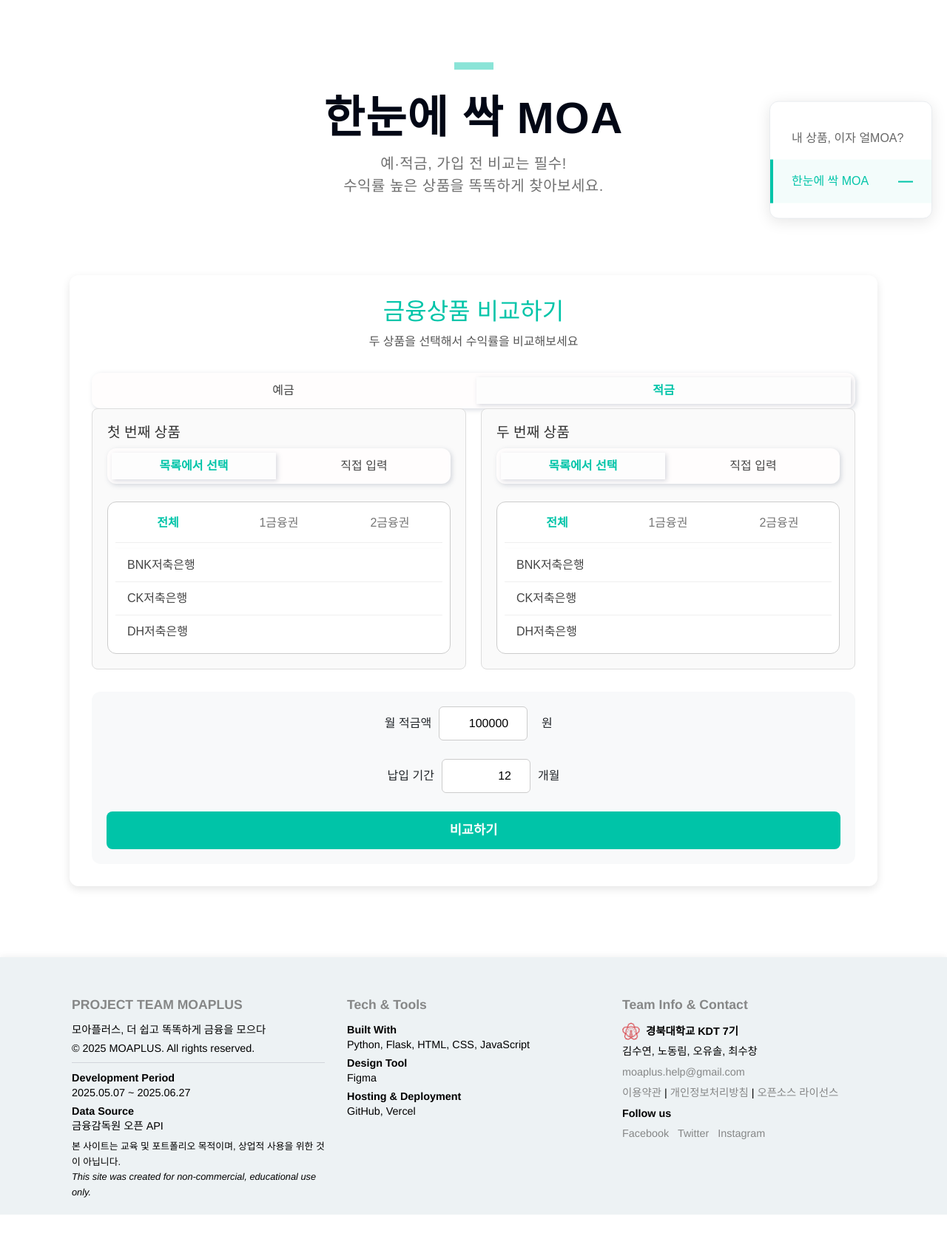
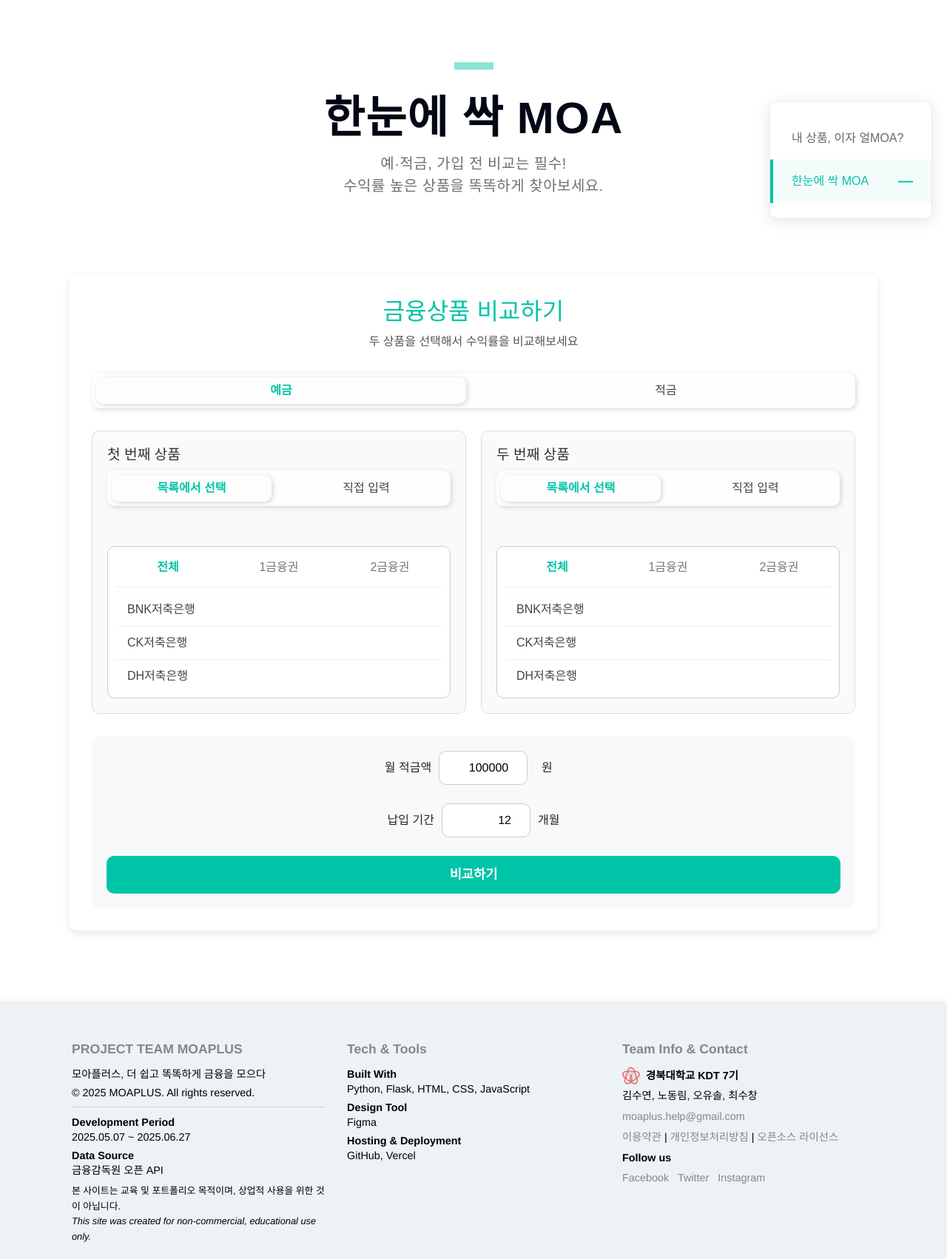
Before and after one commit to rimit000/finance_service_3, a Flask app: page /plus/compare in a window 1280 px wide. Shown: the part 184-1886 px from the top of the page at 74% size. Before the commit the page ends 1826 px from the top, so only its background shows below. Run offline with Flask 3, Linux system fonts and the light colour scheme; some web fonts are replaced.

Commit message:
비교페이지 디자인 일부 수정

```diff
--- a/templates/compare_form.html
+++ b/templates/compare_form.html
@@ -32,7 +32,7 @@
       transform: translateY(-50%);
       width: 250px;
       background: #ffffff;
-      border-radius: 12px;
+      border-radius: 10px;
       padding: 20px 0;
       box-shadow: 0 4px 20px rgba(0, 0, 0, 0.1);
       z-index: 1000;
@@ -190,7 +190,7 @@
 
     .compare-box {
       background-color: white;
-      border-radius: 12px;
+      border-radius: 10px;
       box-shadow: 0 4px 12px rgba(0, 0, 0, 0.1);
       max-width: 1200px;
       margin: 0 auto;
@@ -220,7 +220,7 @@
     .form-card {
       flex: 1;
       border: 1px solid #ddd;
-      border-radius: 8px;
+      border-radius: 10px;
       padding: 20px;
       background-color: #fafafa;
     }
@@ -237,7 +237,7 @@
       padding: 8px;
       margin-top: 6px;
       margin-bottom: 14px;
-      border-radius: 6px;
+      border-radius: 10px;
       border: 1px solid #ccc;
     }
 
@@ -246,14 +246,17 @@
       display: flex;
       width: 100%;
       background-color: #fffdfd;
-      border-radius: 12px;
+      border-radius: 10px;
       overflow: hidden;
       z-index: 1;
       box-shadow: 2px 2px 6px rgba(124,132,153,0.3);
       height: 48px;
       align-items: center;
       padding: 6px;
-      gap: 8px; /* 버튼 간 여백 */
+
+      justify-content: space-between;
+      gap: 20px;
+      margin-bottom: 30px;
     }
 
     .group-buttons button {
@@ -267,6 +270,8 @@
       cursor: pointer;
       transition: all 0.2s ease;
       flex: 1;      /* 추가: 버튼이 그룹 너비 균등 분배 */
+      border-radius: 10px;
+
     }
 
     .group-buttons .active {
@@ -274,12 +279,15 @@
       color: #00C4A8;
       font-weight: 600;
       box-shadow: 2px 2px 6px rgba(124,132,153,0.3);
+      border-radius: 10px;
+
     }
 
     .button-group-wrapper {
       display: flex;
       flex-direction: column;
       gap: 12px;
+      border-radius: 10px;
     }
 
     /* 직접 입력 영역 */
@@ -287,7 +295,7 @@
       margin-top: 12px;
       padding: 16px;
       border: 1px solid transparent; /* 보이지 않게 처리 */
-      border-radius: 8px;
+      border-radius: 10px;
       background-color: transparent;
       display: block; /* 항상 표시 */
       min-height: 60px; /* 항상 공간 확보 */
@@ -316,19 +324,20 @@
       padding: 4px 8px;
       font-size: 1rem;
       border: 1px solid #ccc;
-      border-radius: 4px;
+      border-radius: 10px;
       text-align: right;
     }
 
     .label-text {
       color: #222;
       font-weight: 500;
+      width: 30%;
     }
 
     /* -------------------- 공통 드롭다운 박스 -------------------- */
     .custom-dropdown {
       border: 1px solid #ccc;
-      border-radius: 12px;
+      border-radius: 10px;
       padding: 10px;
       width: 100%;
       background-color: white;
@@ -400,7 +409,7 @@
     /* 계산 섹션 */
     .calculation-section {
       background-color: #f8f9fa;
-      border-radius: 12px;
+      border-radius: 10px;
       padding: 20px;
       margin-top: 20px;
     }
@@ -434,7 +443,7 @@
 	width: 120px;
 	padding: 10px;
 	border: 1px solid #ccc;
-	border-radius: 6px;
+	border-radius: 10px;
 	text-align: right;
 	}
 
@@ -443,7 +452,7 @@
       color: white;
       border: none;
       padding: 12px 30px;
-      border-radius: 8px;
+      border-radius: 10px;
       font-size: 1.1rem;
       font-weight: 600;
       cursor: pointer;
@@ -471,7 +480,7 @@
       flex: 1;
       background: white;
       border: 2px solid #e0e0e0;
-      border-radius: 16px;
+      border-radius: 10px;
       padding: 25px;
       box-shadow: 0 4px 12px rgba(0, 0, 0, 0.08);
       position: relative;
@@ -496,7 +505,7 @@
     .result-card .bank-logo {
       width: 40px;
       height: 40px;
-      border-radius: 8px;
+      border-radius: 10px;
       background: #f5f5f5;
       display: flex;
       align-items: center;
@@ -577,7 +586,7 @@
       background: linear-gradient(135deg, #00C4A8 0%, #00a08c 100%);
       color: white;
       padding: 25px;
-      border-radius: 16px;
+      border-radius: 10px;
       text-align: center;
       box-shadow: 0 6px 16px rgba(0, 196, 168, 0.2);
     }
@@ -600,7 +609,7 @@
       background: #00C4A8;
       color: white;
       padding: 4px 12px;
-      border-radius: 12px;
+      border-radius: 10px;
       font-size: 0.8rem;
       font-weight: 600;
     }
@@ -621,8 +630,8 @@
     <form method="POST" id="compare-form">
       <!-- 예금/적금 선택 -->
       <div class="group-buttons" id="type-toggle">
-        <button type="button" class="btn-type" data-type="deposit">예금</button>
-        <button type="button" class="btn-type active" data-type="savings">적금</button>
+        <button type="button" class="btn-type active" data-type="deposit">예금</button>
+        <button type="button" class="btn-type" data-type="savings">적금</button>
       </div>
       <input type="hidden" name="product_type" id="product_type" value="savings">
 
```
